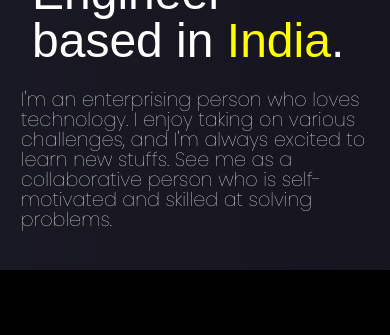
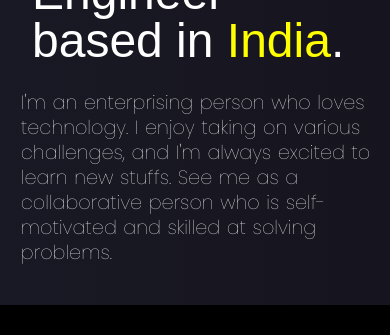
Before and after one commit to rajatrajoria/portfolio_template_easyedits, a React (Create React App) app: page / in a window 390 px wide. Shown: the part 700-1035 px from the top of the page. Built offline with nearby package versions, Linux system fonts and the light colour scheme; a web font is replaced by a local one.

Commit message:
added word spacing and line height to intro about

```diff
--- a/src/components/Intro/intro.css
+++ b/src/components/Intro/intro.css
@@ -23,7 +23,8 @@
     margin-top: 20px;
     font-family: 'Poppins', sans-serif;
     font-weight: 100;
-    line-height: 20px;
+    line-height: 25px;
+    word-spacing: 1px;
     font-size: 1.2rem;
     padding-right: 10px;
   }
@@ -47,7 +48,6 @@
     margin-top: 5px;
     font-family: 'Poppins', sans-serif;
     font-weight: 100;
-    line-height: 20px;
     font-size: 1.2rem;
     padding: 20px 1rem 20px 1.3rem;
     margin-bottom: 20px;
```
